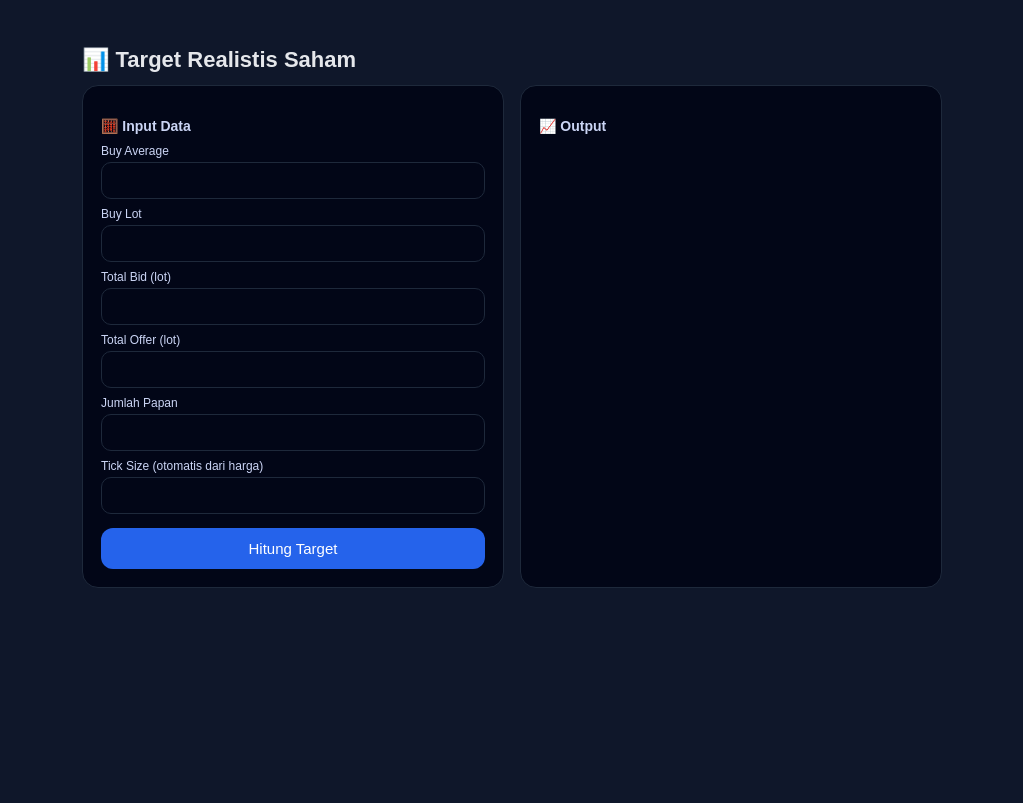
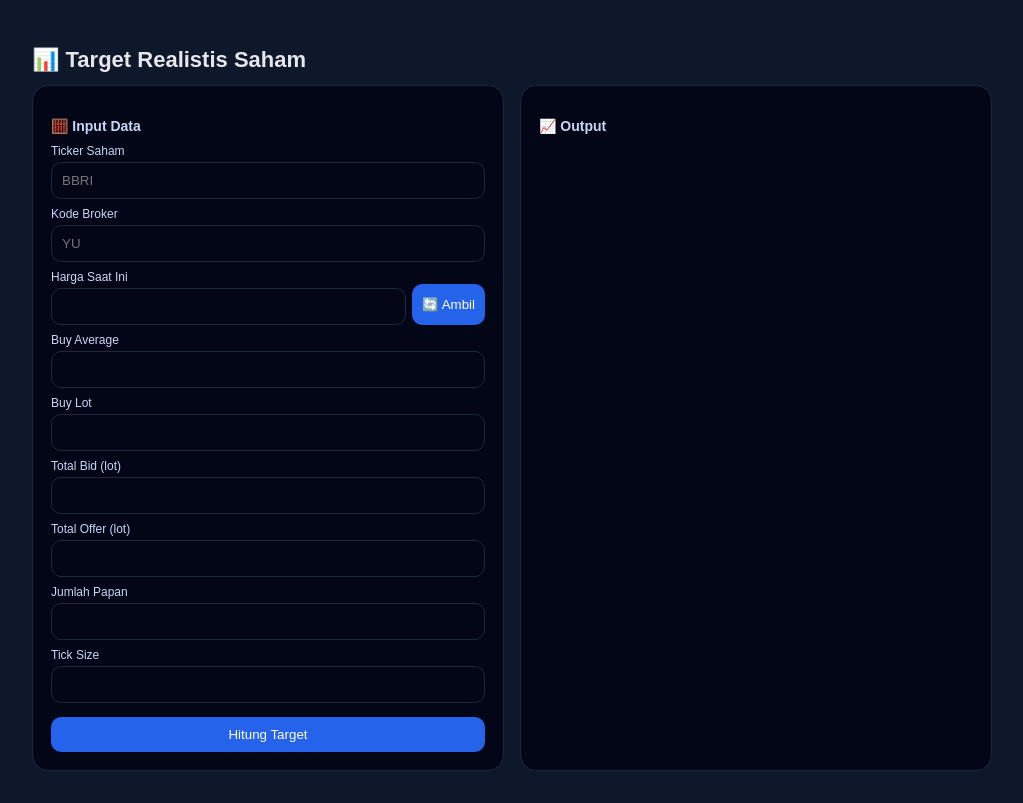
Before and after one commit to saifulanshor/stock_realistic_target, a plain HTML site: page index.html in a window 1280 px wide. Shown: the whole page, without its empty margins (128-1151 px from the left). Drawn offline with Linux system fonts and the light colour scheme.

Commit message:
add ticker broker code and fetch price from yahoo

```diff
--- a/index.html
+++ b/index.html
@@ -4,51 +4,95 @@
 <meta charset="UTF-8" />
 <meta name="viewport" content="width=device-width, initial-scale=1.0" />
 <title>Kalkulator Target Realistis Saham</title>
+
 <style>
 :root{
   --bg:#0f172a;--card:#020617;--line:#1e293b;--txt:#e5e7eb;--muted:#94a3b8;
   --green:#22c55e;--yellow:#eab308;--red:#ef4444;--blue:#2563eb
 }
 *{box-sizing:border-box}
-    body{font-family:Arial, sans-serif;background:var(--bg);color:var(--txt);padding:24px}
-    .wrap{max-width:860px;margin:auto}
+body{font-family:Arial;background:var(--bg);color:var(--txt);padding:24px}
+.wrap{max-width:960px;margin:auto}
 .grid{display:grid;grid-template-columns:1fr 1fr;gap:16px}
 .card{background:var(--card);border:1px solid var(--line);border-radius:16px;padding:18px}
+
 h1{font-size:22px;margin-bottom:12px}
 h3{font-size:14px;margin-bottom:10px;color:#cbd5f5}
 label{font-size:12px;margin-top:8px;display:block;color:#cbd5f5}
+
 input{width:100%;padding:10px;margin-top:4px;border-radius:10px;border:1px solid var(--line);background:#020617;color:var(--txt)}
-    button{margin-top:14px;width:100%;padding:12px;border-radius:12px;border:none;background:var(--blue);color:#fff;font-size:15px;cursor:pointer}
-    .panels{display:grid;grid-template-columns:repeat(3,1fr);gap:12px;margin-top:12px}
+
+button{padding:10px;border-radius:10px;border:none;background:var(--blue);color:#fff;cursor:pointer}
+
+.panels{display:grid;grid-template-columns:repeat(4,1fr);gap:12px;margin-top:12px}
 .panel{border:1px solid var(--line);border-radius:14px;padding:14px}
 .p-title{font-size:12px;color:var(--muted)}
 .p-value{font-size:18px;font-weight:700}
+
 .badge{display:inline-block;padding:4px 8px;border-radius:999px;font-size:11px;margin-top:6px}
 .bull{background:#052e16;color:var(--green)}
 .mid{background:#3a2e0b;color:var(--yellow)}
 .bear{background:#3b0a0a;color:var(--red)}
+
 .targets{display:grid;grid-template-columns:1fr 1fr;gap:12px;margin-top:12px}
 .target{border:1px solid var(--line);border-radius:16px;padding:14px}
 .low{outline:2px solid rgba(234,179,8,.2)}
 .high{outline:2px solid rgba(34,197,94,.2)}
 .price{font-size:22px;font-weight:800;margin-top:4px}
-    @media(max-width:800px){.grid,.targets{grid-template-columns:1fr}}
+.gain{font-size:13px;margin-top:6px;color:#cbd5f5}
+
+small{font-size:11px;color:var(--muted)}
+
+@media(max-width:800px){
+  .grid,.targets,.panels{grid-template-columns:1fr}
+}
 </style>
 </head>
+
 <body>
 <div class="wrap">
 <h1>📊 Target Realistis Saham</h1>
+
 <div class="grid">
+<!-- INPUT -->
 <div class="card">
 <h3>🧮 Input Data</h3>
-      <label>Buy Average</label><input id="buyAvg" type="number" />
-      <label>Buy Lot</label><input id="buyLot" type="number" />
-      <label>Total Bid (lot)</label><input id="totalBid" type="number" />
-      <label>Total Offer (lot)</label><input id="totalOffer" type="number" />
-      <label>Jumlah Papan</label><input id="jumlahPapan" type="number" step="0.01" />
-      <label>Tick Size (otomatis dari harga)</label><input id="tick" type="number" disabled />
-      <button onclick="hitung()">Hitung Target</button>
+
+<label>Ticker Saham</label>
+<input id="ticker" placeholder="BBRI">
+
+<label>Kode Broker</label>
+<input id="broker" placeholder="YU">
+
+<label>Harga Saat Ini</label>
+<div style="display:flex;gap:6px">
+  <input id="currentPrice" type="number" style="flex:1">
+  <button type="button" onclick="fetchPrice()">🔄 Ambil</button>
 </div>
+<small id="priceNote"></small>
+
+<label>Buy Average</label>
+<input id="buyAvg" type="number">
+
+<label>Buy Lot</label>
+<input id="buyLot" type="number">
+
+<label>Total Bid (lot)</label>
+<input id="totalBid" type="number">
+
+<label>Total Offer (lot)</label>
+<input id="totalOffer" type="number">
+
+<label>Jumlah Papan</label>
+<input id="jumlahPapan" type="number" step="0.01">
+
+<label>Tick Size</label>
+<input id="tick" disabled>
+
+<button style="margin-top:14px;width:100%" onclick="hitung()">Hitung Target</button>
+</div>
+
+<!-- OUTPUT -->
 <div class="card">
 <h3>📈 Output</h3>
 <div id="summary"></div>
@@ -58,62 +102,86 @@
 </div>
 
 <script>
-function hitung() {
-  var buyAvg = Number(document.getElementById('buyAvg').value);
-  var buyLot = Number(document.getElementById('buyLot').value);
-  var bid = Number(document.getElementById('totalBid').value);
-  var offer = Number(document.getElementById('totalOffer').value);
-  var papan = Number(document.getElementById('jumlahPapan').value);
+// ===== FETCH HARGA (Yahoo Finance) =====
+async function fetchPrice(){
+  const ticker = document.getElementById('ticker').value.toUpperCase();
+  const res = await fetch(
+    `https://yahoo-proxy.saifulanshor48.workers.dev/?symbol=${ticker}`
+  );
+  const data = await res.json();
 
-  if (!buyAvg || !buyLot || !bid || !offer || !papan) {
+  document.getElementById('currentPrice').value = data.close;
+  document.getElementById('priceNote').innerText =
+    'Harga closing hari bursa terakhir (via Yahoo! Finance)';
+}
+
+
+
+// ===== HITUNG TARGET =====
+function hitung(){
+  const ticker = document.getElementById('ticker').value || '-';
+  const broker = document.getElementById('broker').value || '-';
+  const current = Number(document.getElementById('currentPrice').value);
+  const buyAvg = Number(document.getElementById('buyAvg').value);
+  const buyLot = Number(document.getElementById('buyLot').value);
+  const bid = Number(document.getElementById('totalBid').value);
+  const offer = Number(document.getElementById('totalOffer').value);
+  const papan = Number(document.getElementById('jumlahPapan').value);
+
+  if(!current||!buyAvg||!buyLot||!bid||!offer||!papan){
     alert('Lengkapi semua input');
     return;
   }
 
-  // === AUTO TICK SIZE (aturan BEI sederhana) ===
-  var tick;
-  if (buyAvg < 200) tick = 1;
-  else if (buyAvg < 500) tick = 2;
-  else if (buyAvg < 1000) tick = 5;
-  else if (buyAvg < 5000) tick = 10;
-  else tick = 25;
+  let tick;
+  if(buyAvg<200) tick=1;
+  else if(buyAvg<500) tick=2;
+  else if(buyAvg<1000) tick=5;
+  else if(buyAvg<5000) tick=10;
+  else tick=25;
 
   document.getElementById('tick').value = tick;
 
-  var ratio = bid / offer;
-  var lowPct, highPct, badgeClass, label;
+  const ratio = bid/offer;
+  let lowPct,highPct,badge,label;
 
-  if (ratio >= 2.5) {
-    lowPct = 0.39; highPct = 0.78; badgeClass = 'bull'; label = 'Bullish';
-  } else if (ratio >= 1.2) {
-    lowPct = 0.20; highPct = 0.33; badgeClass = 'mid'; label = 'Cukup Kuat';
-  } else if (ratio >= 0.8) {
-    lowPct = 0.16; highPct = 0.33; badgeClass = 'mid'; label = 'Seimbang';
-  } else {
-    lowPct = 0.10; highPct = 0.21; badgeClass = 'bear'; label = 'Supply Dominan';
-  }
+  if(ratio>=2.5){lowPct=.39;highPct=.78;badge='bull';label='Bullish'}
+  else if(ratio>=1.2){lowPct=.20;highPct=.33;badge='mid';label='Cukup Kuat'}
+  else if(ratio>=.8){lowPct=.16;highPct=.33;badge='mid';label='Seimbang'}
+  else{lowPct=.10;highPct=.21;badge='bear';label='Supply Dominan'}
 
-  var papanLow = papan * lowPct;
-  var papanHigh = papan * highPct;
-  var baseline = buyAvg * 0.05;
+  const baseline = buyAvg*0.05;
+  const targetLow = buyAvg+baseline+(papan*lowPct*tick);
+  const targetHigh = buyAvg+baseline+(papan*highPct*tick);
 
-  var targetLow = buyAvg + baseline + (papanLow * tick);
-  var targetHigh = buyAvg + baseline + (papanHigh * tick);
-  var rataPerPapan = (bid + offer) / papan;
-  var dorongan = (buyLot / (bid + offer)) * 100;
+  const gainLow = targetLow-current;
+  const gainHigh = targetHigh-current;
 
-  document.getElementById('summary').innerHTML =
-    '<div class="panels">' +
-      '<div class="panel"><div class="p-title">Bid / Offer Ratio</div><div class="p-value">' + ratio.toFixed(2) + '</div><span class="badge ' + badgeClass + '">' + label + '</span></div>' +
-      '<div class="panel"><div class="p-title">Rata-rata / Papan</div><div class="p-value">' + rataPerPapan.toLocaleString('id-ID',{maximumFractionDigits:2}) + '</div></div>' +
-      '<div class="panel"><div class="p-title">Tick Size</div><div class="p-value">' + tick + '</div></div>' +
-    '</div>';
+  document.getElementById('summary').innerHTML = `
+  <div class="panels">
+    <div class="panel"><div class="p-title">Ticker</div><div class="p-value">${ticker.toUpperCase()}</div></div>
+    <div class="panel"><div class="p-title">Broker</div><div class="p-value">${broker.toUpperCase()}</div></div>
+    <div class="panel">
+      <div class="p-title">Bid / Offer</div>
+      <div class="p-value">${ratio.toFixed(2)}</div>
+      <span class="badge ${badge}">${label}</span>
+    </div>
+    <div class="panel"><div class="p-title">Tick Size</div><div class="p-value">${tick}</div></div>
+  </div>`;
 
-  document.getElementById('targets').innerHTML =
-    '<div class="targets">' +
-      '<div class="target low"><strong>🟡 Target LOW</strong><div class="price">Rp ' + targetLow.toFixed(2) + '</div></div>' +
-      '<div class="target high"><strong>🟢 Target HIGH</strong><div class="price">Rp ' + targetHigh.toFixed(2) + '</div></div>' +
-    '</div>';
+  document.getElementById('targets').innerHTML = `
+  <div class="targets">
+    <div class="target low">
+      <strong>🟡 Target LOW</strong>
+      <div class="price">Rp ${targetLow.toFixed(2)}</div>
+      <div class="gain">Gain: Rp ${gainLow.toFixed(2)} (${(gainLow/current*100).toFixed(2)}%)</div>
+    </div>
+    <div class="target high">
+      <strong>🟢 Target HIGH</strong>
+      <div class="price">Rp ${targetHigh.toFixed(2)}</div>
+      <div class="gain">Gain: Rp ${gainHigh.toFixed(2)} (${(gainHigh/current*100).toFixed(2)}%)</div>
+    </div>
+  </div>`;
 }
 </script>
 </body>
```
Lines whose indentation alone changed are shown as unchanged.
